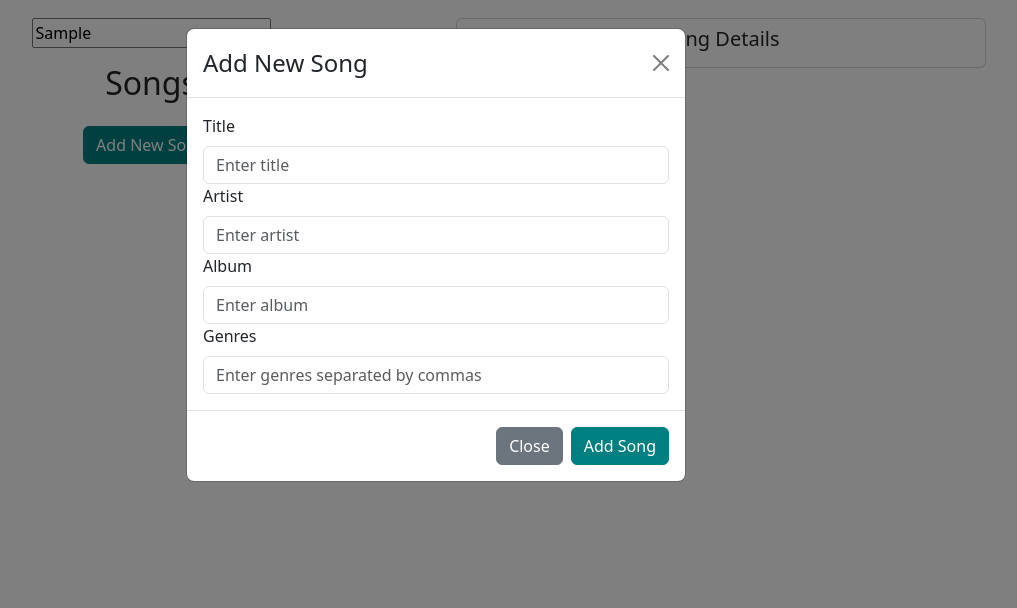
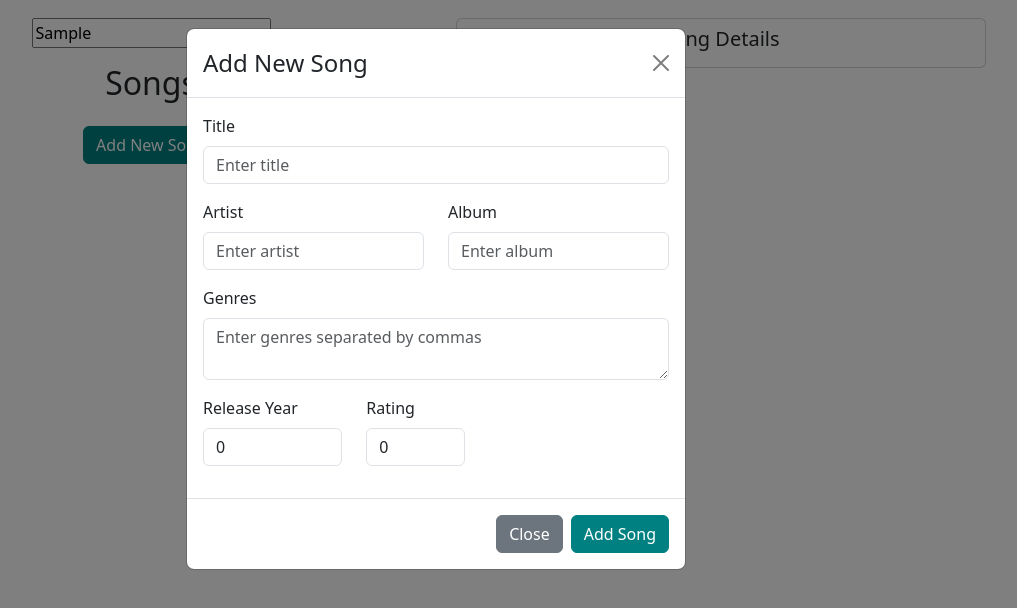
Before and after one commit to mickelson-classroom/list-detail-site-andrewbengordon, a React (Create React App) app: page / in a window 1280 px wide. Both pictures are taken after typing "Sample" into the empty fields and a click on the button "Add New Song". Shown: the top 608 px of the page, without its empty margins (204-1221 px from the left). Built offline with nearby package versions, Linux system fonts and the light colour scheme.

Commit message:
validation added, not working correctly

```diff
--- a/src/App.css
+++ b/src/App.css
@@ -1,11 +1,5 @@
 .parent {
   margin-top: 10px;
-}
-
-.form {
-  display: flex;
-  flex-direction: column;
-  gap: 10px;
 }
 
 .selected {
--- a/src/Components/AddNewComponent.tsx
+++ b/src/Components/AddNewComponent.tsx
@@ -1,6 +1,7 @@
 import React, { useState } from "react";
-import { Button, Modal, Form } from "react-bootstrap";
+import { Button, Modal, Form, Col, Row } from "react-bootstrap";
 import { Song } from "./ParentComponent";
+import { text } from "stream/consumers";
 
 interface AddNewSongComponentProps {
   addSong: (newSong: Song) => void;
@@ -19,7 +20,10 @@ function AddNewSongComponent({
     artist: "",
     album: "",
     genres: [],
+    releaseYear: 0,
+    rating: 0,
   });
+  const [validated, setValidated] = useState(false);
 
   const handleChange = (event: React.ChangeEvent<HTMLInputElement>) => {
     const { name, value } = event.target;
@@ -39,14 +43,14 @@ function AddNewSongComponent({
   };
 
   const handleSubmit = (event: React.FormEvent) => {
+    const form = event.currentTarget as HTMLFormElement;
     event.preventDefault();
 
     if (
-      songData.title.trim() !== "" &&
-      songData.artist.trim() !== "" &&
-      songData.album.trim() !== "" &&
-      songData.genres.length > 0
+      form.checkValidity() === false
     ) {
+      event.stopPropagation();
+    } else {
       addSong(songData);
 
       setSongData({
@@ -55,10 +59,13 @@ function AddNewSongComponent({
         artist: "",
         album: "",
         genres: [],
+        releaseYear: 0,
+        rating: 0,
       });
 
       onHide();
     }
+    setValidated(true);
   };
 
   return (
@@ -67,47 +74,99 @@ function AddNewSongComponent({
         <Modal.Title>Add New Song</Modal.Title>
       </Modal.Header>
       <Modal.Body>
-        <Form onSubmit={handleSubmit}>
-          <Form.Group controlId="title">
+        <Form noValidate validated={validated} onSubmit={handleSubmit}>
+          <Row className="mb-3">
+            <Form.Group as={Col} controlId="title">
               <Form.Label>Title</Form.Label>
               <Form.Control
+                required
                 type="text"
                 name="title"
                 placeholder="Enter title"
                 value={songData.title}
                 onChange={handleChange}
               />
+              <Form.Control.Feedback type="invalid">
+                Please enter a title.
+              </Form.Control.Feedback>
             </Form.Group>
-          <Form.Group controlId="artist">
+          </Row>
+          <Row className="mb-3">
+            <Form.Group as={Col} md="6" controlId="artist">
               <Form.Label>Artist</Form.Label>
               <Form.Control
+                required
                 type="text"
                 name="artist"
                 placeholder="Enter artist"
                 value={songData.artist}
                 onChange={handleChange}
               />
+              <Form.Control.Feedback type="invalid">
+                Please enter an artist.
+              </Form.Control.Feedback>
             </Form.Group>
-          <Form.Group controlId="album">
+            <Form.Group as={Col} md="6" controlId="album">
               <Form.Label>Album</Form.Label>
               <Form.Control
+                required
                 type="text"
                 name="album"
                 placeholder="Enter album"
                 value={songData.album}
                 onChange={handleChange}
               />
+              <Form.Control.Feedback type="invalid">
+                Please enter an album.
+              </Form.Control.Feedback>
             </Form.Group>
+          </Row>
+          <Row className="mb-3">
             <Form.Group controlId="genres">
               <Form.Label>Genres</Form.Label>
               <Form.Control
-              type="text"
+                required
+                as="textarea"
                 name="genres"
                 placeholder="Enter genres separated by commas"
                 value={songData.genres.join(",")}
                 onChange={handleChange}
               />
+              <Form.Control.Feedback type="invalid">
+                Please enter at least one genre.
+              </Form.Control.Feedback>
             </Form.Group>
+          </Row>
+          <Row className="mb-3">
+            <Form.Group as={Col} md="4" controlId="releaseYear">
+              <Form.Label>Release Year</Form.Label>
+              <Form.Control
+                required
+                type="number"
+                name="releaseYear"
+                placeholder="Enter release year"
+                value={songData.releaseYear}
+                onChange={handleChange}
+              />
+              <Form.Control.Feedback type="invalid">
+                Please enter a release year.
+              </Form.Control.Feedback>
+            </Form.Group>
+            <Form.Group as={Col} md="3" controlId="rating">
+              <Form.Label>Rating</Form.Label>
+              <Form.Control
+                required
+                type="number"
+                name="rating"
+                placeholder="Enter rating between 1 and 5"
+                value={songData.rating}
+                onChange={handleChange}
+              />
+              <Form.Control.Feedback type="invalid">
+                Please enter a rating between 1 and 5.
+              </Form.Control.Feedback>
+            </Form.Group>
+          </Row>
         </Form>
       </Modal.Body>
       <Modal.Footer>
--- a/src/Components/DetailComponent.tsx
+++ b/src/Components/DetailComponent.tsx
@@ -38,15 +38,18 @@ function DetailComponent({
       <Collapse in={selectedSong !== undefined}>
         {selectedSong ? (
           <div>
-            <div>
-              <Card.Subtitle className="py-3">Title: {selectedSong.title}</Card.Subtitle>
+            <Card.Subtitle className="py-3">
+              Title: {selectedSong.title}
+            </Card.Subtitle>
             <Card.Text>Artist: {selectedSong.artist}</Card.Text>
             <Card.Text>Album: {selectedSong.album}</Card.Text>
             <Card.Subtitle>Genres</Card.Subtitle>
             <div className="d-flex flex-wrap justify-content-center align-items-center">
               {selectedSong.genres.map((genre) => (
                 <Card className="m-2">
-                    <Card.Subtitle className="px-2 pb-1 pt-2">{genre}</Card.Subtitle>
+                  <Card.Subtitle className="px-2 pb-1 pt-2">
+                    {genre}
+                  </Card.Subtitle>
                   <Card.Link
                     className="px-2 pb-1"
                     href="#"
@@ -60,7 +63,8 @@ function DetailComponent({
                 +
               </Button>
             </div>
-            </div>
+            <Card.Text>Release Year: {selectedSong.releaseYear}</Card.Text>
+            <Card.Text>Rating: {selectedSong.rating}</Card.Text>
             <br />
             <Button variant="danger" onClick={handleDeleteSong}>
               Delete
--- a/src/Components/ParentComponent.tsx
+++ b/src/Components/ParentComponent.tsx
@@ -11,6 +11,8 @@ export interface Song {
   artist: string;
   album: string;
   genres: string[];
+  releaseYear: number;
+  rating: number;
 }
 
 function ParentComponent() {
@@ -26,6 +28,9 @@ function ParentComponent() {
 
   const removeSong = (itemId: number) => {
     setSongs((prevItems) => prevItems.filter((item) => item.id !== itemId));
+    setFilteredSongs((prevItems) =>
+      prevItems.filter((item) => item.id !== itemId)
+    );
     setSelectedSong(undefined);
   };
 
@@ -101,6 +106,8 @@ const defaultSongs: Song[] = [
     artist: "The Wiggles",
     album: "Pyschosalad",
     genres: ["Children's Music", "Rock"],
+    releaseYear: 2020,
+    rating: 5,
   },
   {
     id: 2,
@@ -108,6 +115,8 @@ const defaultSongs: Song[] = [
     artist: "MGMT",
     album: "Alien Days",
     genres: ["Alternative"],
+    releaseYear: 2013,
+    rating: 4,
   },
   {
     id: 3,
@@ -115,6 +124,8 @@ const defaultSongs: Song[] = [
     artist: "Drake",
     album: "Heart On My Sleeve",
     genres: ["Hip Hop"],
+    releaseYear: 2018,
+    rating: 3,
   },
 ];
 
```
Lines whose indentation alone changed are shown as unchanged.
